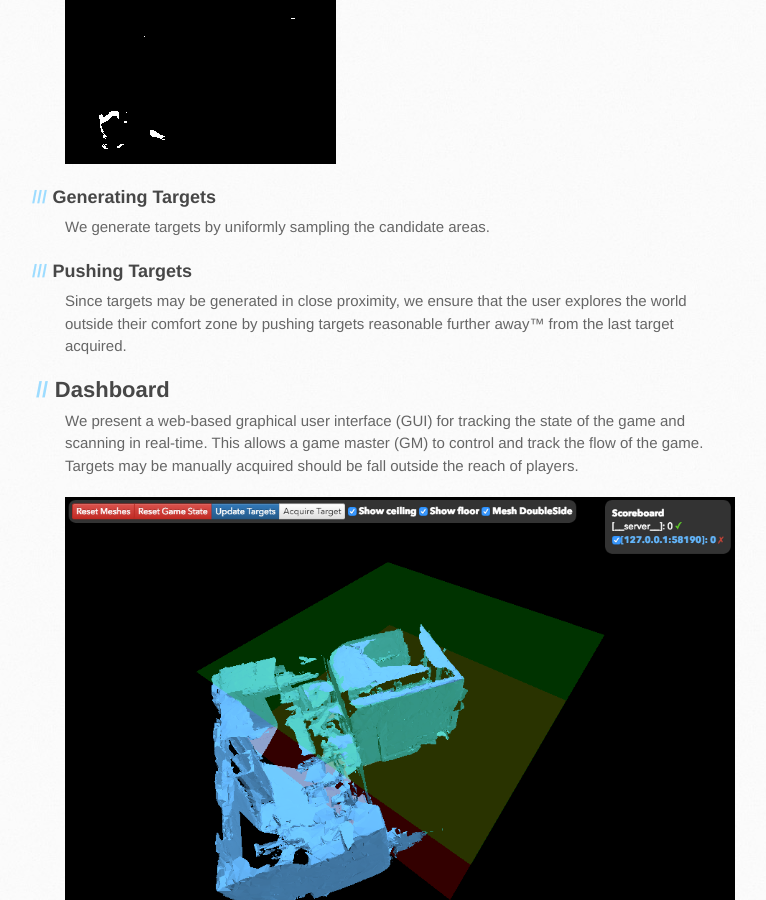
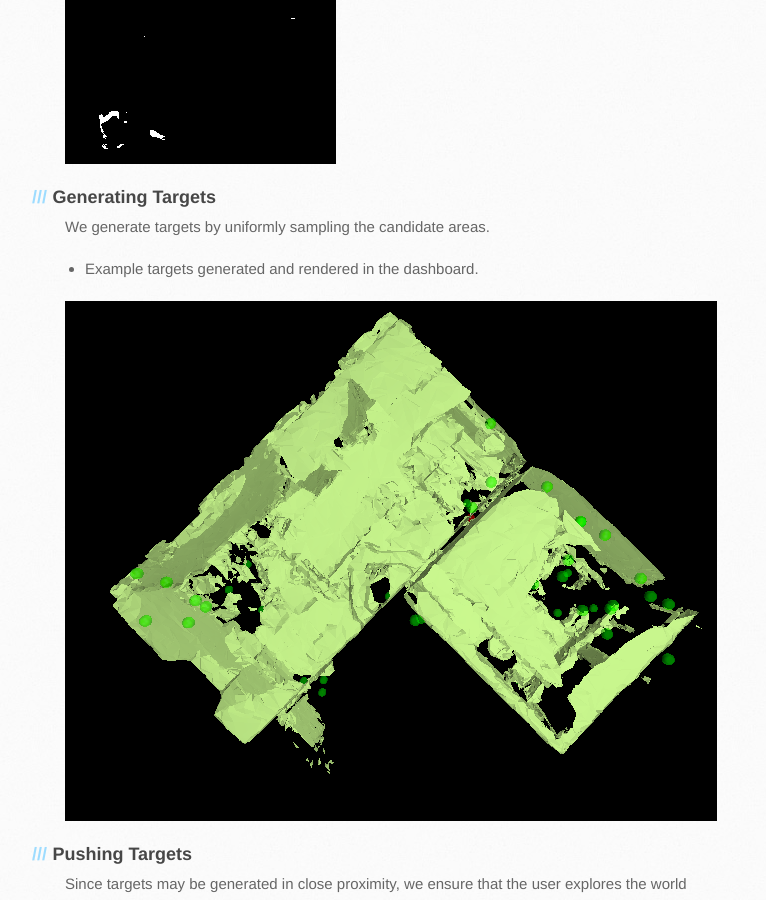
Before and after one commit to holoscanner/holoscanner.github.io, a Jekyll site: the page built from _posts/2016-05-25-week-8.md, in a window 1280 px wide and 900 px high, scrolled down 3507 px. Shown: the whole window, without its empty margins (80-846 px from the left). Built offline with Jekyll 4.4.1, drawn with Linux system fonts in a browser that asks for light colours.

Commit message:
Update 2016-05-25-week-8.md

```diff
--- a/_posts/2016-05-25-week-8.md
+++ b/_posts/2016-05-25-week-8.md
@@ -71,6 +71,12 @@ We perform the same steps for faces only near the floor plane and only near the
 
 We generate targets by uniformly sampling the candidate areas.
 
+ * Example targets generated and rendered in the dashboard.
+
+ ![Example targets](/images/example-targets.png)
+
+
+
 ### Pushing Targets
 
 Since targets may be generated in close proximity, we ensure that the user explores the world outside their comfort zone by pushing targets reasonable further away™ from the last target acquired.
```
